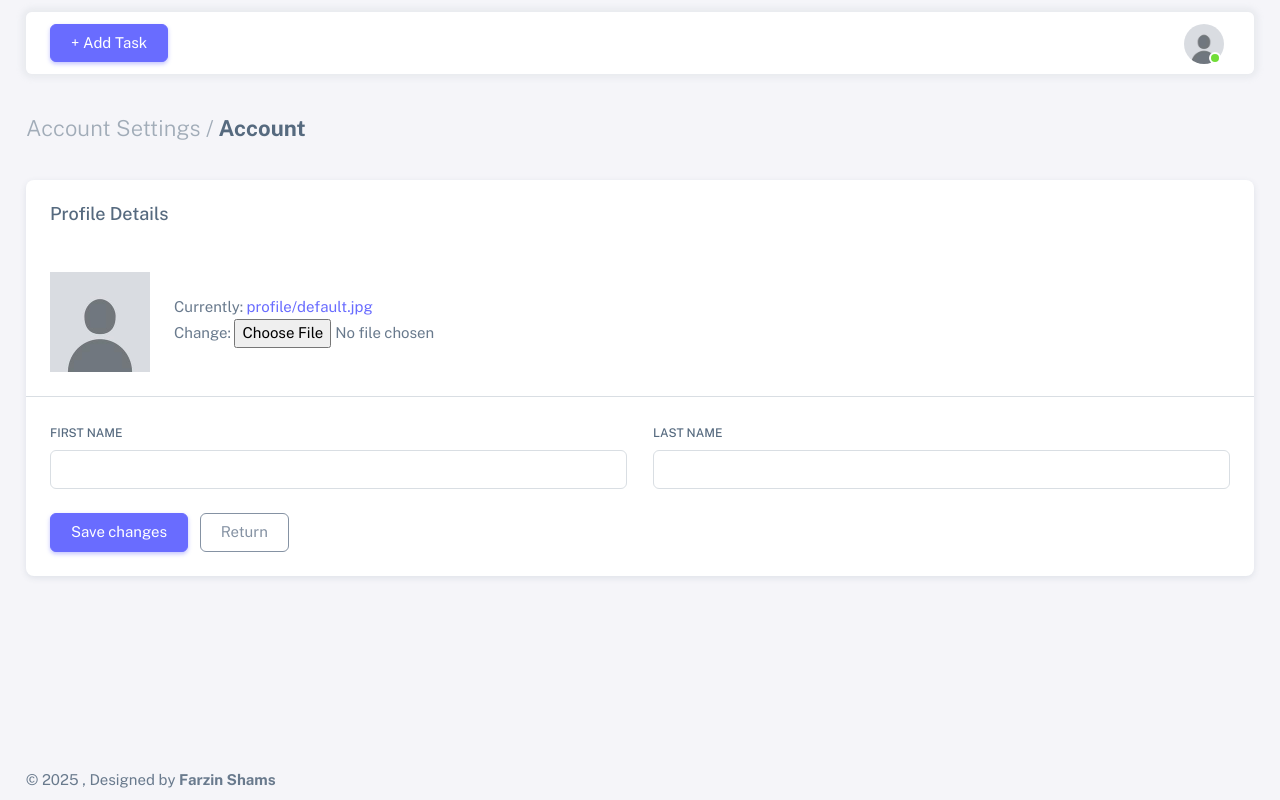
After one commit to farzinsh7/ToDoApp, a Django app: page /accounts/profile-edit/ in a window 1280 px wide. The commit adds this page. Run offline with Django 5.2, Linux system fonts and the light colour scheme; the visitor is signed in with stand-in values (Sample User, id 1); data comes from the database, SQL or seed files in the repository; some libraries are stand-ins or nearby versions.

Commit message:
Refactor some codes

```diff
--- a/accounts/admin.py
+++ b/accounts/admin.py
@@ -31,8 +31,8 @@ class CustomUserAdmin(UserAdmin):
 
 @admin.register(Profile)
 class ProfileAdmin(admin.ModelAdmin):
-    list_display = ("user", "first_name", "last_name", "phone_number")
-    searching_fields = ("user", "first_name", "last_name", "phone_number")
+    list_display = ("user", "first_name", "last_name")
+    searching_fields = ("user", "first_name", "last_name")
 
 
 admin.site.register(User, CustomUserAdmin)
--- a/accounts/forms.py
+++ b/accounts/forms.py
@@ -1,6 +1,6 @@
 from django.contrib.auth.forms import UserCreationForm, UserChangeForm
-
-from .models import User
+from django import forms
+from .models import User, Profile
 
 
 class UserCreationForm(UserCreationForm):
@@ -19,3 +19,19 @@ class UserChangeForm(UserChangeForm):
     class Meta:
         model = User
         fields = ("email",)
+
+
+
+class ProfileEditForm(forms.ModelForm):
+    class Meta:
+        model = Profile
+        fields = [
+            "avatar",
+            "first_name",
+            "last_name",
+        ]
+
+    def __init__(self, *args, **kwargs):
+        super().__init__(*args, **kwargs)
+        self.fields['first_name'].widget.attrs['class'] = "form-control"
+        self.fields['last_name'].widget.attrs['class'] = "form-control"
--- a/accounts/models.py
+++ b/accounts/models.py
@@ -2,7 +2,6 @@ from django.contrib.auth.models import AbstractBaseUser, PermissionsMixin
 from django.db import models
 from django.utils.translation import gettext_lazy as _
 from .managers import UserManager
-from .validators import iranian_phone_number_validator
 
 
 # Create your models here.
@@ -33,8 +32,6 @@ class Profile(models.Model):
         'User', on_delete=models.CASCADE, related_name="user_profile")
     first_name = models.CharField(max_length=255)
     last_name = models.CharField(max_length=255)
-    phone_number = models.CharField(max_length=15, validators=[
-                                    iranian_phone_number_validator])
     avatar = models.ImageField(
         upload_to="accounts/profile/", default="profile/default.jpg")
 
@@ -48,4 +45,4 @@ class Profile(models.Model):
         if self.first_name or self.last_name:
             return f"{self.first_name} {self.last_name}"
         else:
-            return "پروفایل خود را تکمیل کنید"
+            return "Complete your Profile"
--- a/accounts/urls.py
+++ b/accounts/urls.py
@@ -7,4 +7,5 @@ urlpatterns = [
     path('login/', views.LoginView.as_view(), name='login'),
     path('logout/', views.LogoutView.as_view(), name='logout'),
     path('register/', views.RegisterView.as_view(), name='register'),
+    path('profile-edit/', views.ProfileEditView.as_view(), name='profile-edit'),
 ]
--- a/accounts/views.py
+++ b/accounts/views.py
@@ -1,10 +1,12 @@
 from django.shortcuts import render
 from django.contrib.auth import views as auth_view
 from django.contrib.auth.forms import AuthenticationForm
-from .forms import UserCreationForm
-from django.views.generic import CreateView
+from .forms import UserCreationForm, ProfileEditForm
+from django.views.generic import CreateView, UpdateView
 from django.contrib.messages.views import SuccessMessageMixin
 from django.urls import reverse_lazy
+from django.contrib.auth.mixins import LoginRequiredMixin
+from .models import Profile
 
 
 # Create your views here.
@@ -24,3 +26,14 @@ class RegisterView(SuccessMessageMixin, CreateView):
 
 class LogoutView(auth_view.LogoutView):
     pass
+
+
+
+class ProfileEditView(LoginRequiredMixin, SuccessMessageMixin, UpdateView):
+    template_name = "accounts/profile-edit.html"
+    form_class = ProfileEditForm
+    success_url = reverse_lazy("accounts:profile-edit")
+    success_message = "Your Profile Successfully Updated"
+
+    def get_object(self, queryset=None):
+        return Profile.objects.get(user=self.request.user)
--- /dev/null
+++ b/templates/accounts/profile-edit.html
@@ -0,0 +1,47 @@
+{% extends "base/base.html" %}
+{% load static %}
+{% block content %}
+{% include "base/shared/navbar.html" %}
+<!-- Content -->
+<div class="container-xxl flex-grow-1 container-p-y">
+    <h4 class="fw-bold py-3 mb-4"><span class="text-muted fw-light">Account Settings /</span> Account</h4>
+    <div class="row">
+      <div class="col-md-12">
+        <div class="card mb-4">
+          <h5 class="card-header">Profile Details</h5>
+          <!-- Account -->
+          <form action="." method="POST" enctype="multipart/form-data">
+            {% csrf_token %}
+          <div class="card-body">
+            <div class="d-flex align-items-start align-items-sm-center gap-4">
+              <img src="{{ object.avatar.url }}" class="avatar-img" alt="user-avatar" class="d-block rounded" height="100" width="100" id="uploadedAvatar">
+              <div class="button-wrapper">
+                {{ form.avatar }}
+              </div>
+            </div>
+          </div>
+          <hr class="my-0">
+          <div class="card-body">
+              <div class="row">
+                <div class="mb-3 col-md-6">
+                  <label for="firstName" class="form-label">First Name</label>
+                  {{ form.first_name }}
+                </div>
+                <div class="mb-3 col-md-6">
+                  <label for="lastName" class="form-label">Last Name</label>
+                  {{ form.last_name }}
+                </div>
+              </div>
+              <div class="mt-2">
+                <button type="submit" class="btn btn-primary me-2">Save changes</button>
+                <a href="{% url "todo:index" %}" class="btn btn-outline-secondary">Return</a>
+              </div>
+            </div>
+          </form>
+          <!-- /Account -->
+        </div>
+      </div>
+    </div>
+  </div>
+<!-- / Content -->
+{% endblock content %}
--- a/templates/base/shared/navbar.html
+++ b/templates/base/shared/navbar.html
@@ -4,26 +4,18 @@
 class="layout-navbar container-xxl navbar navbar-expand-xl navbar-detached align-items-center bg-navbar-theme"
 id="layout-navbar" style="z-index: 10;">
 <div class="navbar-nav-right d-flex align-items-center" id="navbar-collapse">
-    <!-- Search -->
     <div class="navbar-nav align-items-center">
-    <div class="nav-item d-flex align-items-center">
-        <i class="bx bx-search fs-4 lh-0"></i>
-        <input
-        type="text"
-        class="form-control border-0 shadow-none"
-        placeholder="Search..."
-        aria-label="Search..."
-        />
-    </div>
-    </div>
-    <!-- /Search -->
-
+        <!-- Button trigger modal -->
+        <button type="button" class="btn btn-primary" data-bs-toggle="modal" data-bs-target="#modalCenter" >
+            + Add Task
+        </button>
+      </div>
     <ul class="navbar-nav flex-row align-items-center ms-auto">
     <!-- User -->
     <li class="nav-item navbar-dropdown dropdown-user dropdown">
         <a class="nav-link dropdown-toggle hide-arrow" href="javascript:void(0);" data-bs-toggle="dropdown">
         <div class="avatar avatar-online">
-            <img src="{% static "img/avatars/5.png" %}" alt class="w-px-40 h-auto rounded-circle" />
+            <img src="{{ request.user.user_profile.avatar.url }}" alt class="w-px-40 h-auto rounded-circle" />
         </div>
         </a>
         <ul class="dropdown-menu dropdown-menu-end">
@@ -32,18 +24,14 @@ id="layout-navbar" style="z-index: 10;">
             <div class="d-flex">
                 <div class="flex-shrink-0 me-3">
                 <div class="avatar avatar-online">
-                    <img src="{% static "img/avatars/5.png" %}" alt class="w-px-40 h-auto rounded-circle" />
+                    <img src="{{ request.user.user_profile.avatar.url }}" alt class="w-px-40 h-auto rounded-circle" />
                 </div>
                 </div>
                 <div class="flex-grow-1">
                 <span class="fw-semibold d-block">
-                    {% if request.user.get_full_name %}
-                    {{ request.user.get_full_name }}
-                    {% else %}
                     {{ request.user }}
-                    {% endif %}
                 </span>
-                <small class="text-muted">Admin</small>
+                <small class="text-muted">{{request.user.user_profile.first_name}} {{request.user.user_profile.last_name}}</small>
                 </div>
             </div>
             </a>
@@ -52,7 +40,7 @@ id="layout-navbar" style="z-index: 10;">
             <div class="dropdown-divider"></div>
         </li>
         <li>
-            <a class="dropdown-item" href="#">
+            <a class="dropdown-item" href="{% url "accounts:profile-edit" %}">
             <i class="bi bi-person me-2"></i>
             <span class="align-middle">My Profile</span>
             </a>
--- a/todo/models.py
+++ b/todo/models.py
@@ -1,5 +1,6 @@
 from django.db import models
 from django.utils.translation import gettext_lazy as _
+from django.conf import settings
 
 
 class StatusType(models.IntegerChoices):
@@ -14,7 +15,7 @@ class PriorityType(models.IntegerChoices):
 
 
 class ToDo(models.Model):
-    author = models.ForeignKey('accounts.user', on_delete=models.CASCADE, null=True)
+    author = models.ForeignKey(settings.AUTH_USER_MODEL, on_delete=models.CASCADE, null=True)
     title = models.CharField(max_length=255)
     description = models.TextField(null=True, blank=True)
     status = models.IntegerField(choices=StatusType.choices, default=StatusType.todo.value)
```
Also changed, not shown: templates/todo/index.html (+6 -28 lines), accounts/migrations/0002_remove_profile_phone_number.py (added), media/accounts/profile/1.png (added), media/accounts/profile/6.png (added), media/profile/default.jpg (added), todo/migrations/0003_alter_todo_author.py (added), todo/migrations/0004_alter_todo_author.py (added).
